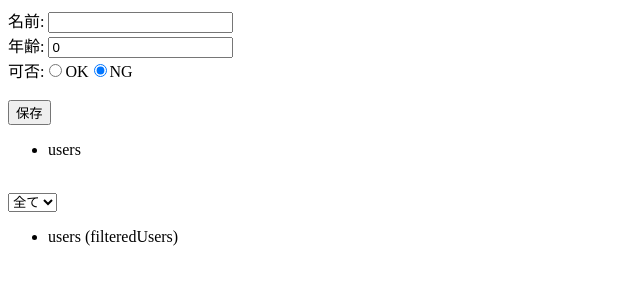
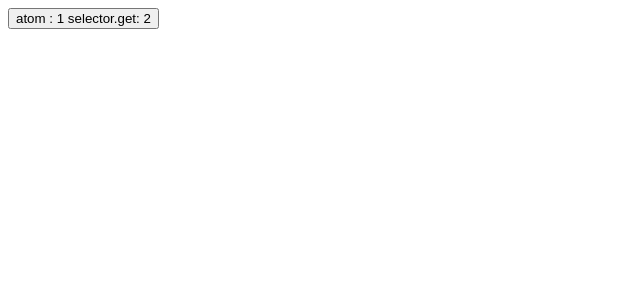
Before and after one commit to pochon-tech-pro/recoil-try, a React (Create React App) app: page / in a window 1280 px wide. Shown: the top 300 px of the page, without its empty margins (0-640 px from the left). Built offline with nearby package versions, Linux system fonts and the light colour scheme.

Commit message:
feat: 復習。atomとselectorでカウンターを作る

```diff
--- /dev/null
+++ b/src/Counter.tsx
@@ -0,0 +1,26 @@
+import {VFC} from "react";
+import {atom, DefaultValue, selector, useRecoilState, useRecoilValue} from "recoil";
+
+const countRecoilState = atom<number>({
+    key: 'sample/count',
+    default: 1
+})
+
+const doubleCountRecoilState = selector<number>({
+    key: 'sample/doubleCount',
+    get: ({get}) => get(countRecoilState) * 2,
+    set: ({get, set}, newValue) => {
+        if (newValue instanceof DefaultValue) return // reset call
+        set(countRecoilState, newValue)  // selectorを通した値更新
+    }
+})
+
+const Counter: VFC = () => {
+    const origin = useRecoilValue(countRecoilState)
+    const [double, setDouble] = useRecoilState(doubleCountRecoilState)
+    return <button onClick={() => setDouble((count) => count)}>
+        atom : {origin} selector.get: {double}
+    </button>
+}
+
+export default Counter
--- a/src/index.tsx
+++ b/src/index.tsx
@@ -1,12 +1,12 @@
 import React from 'react';
 import ReactDOM from 'react-dom';
-import App from './App';
 
 import {RecoilRoot} from "recoil";
+import Counter from "./Counter";
 
 ReactDOM.render(
   <RecoilRoot>
-    <App />
+    <Counter />
   </RecoilRoot>,
   document.getElementById('root')
 );
```
